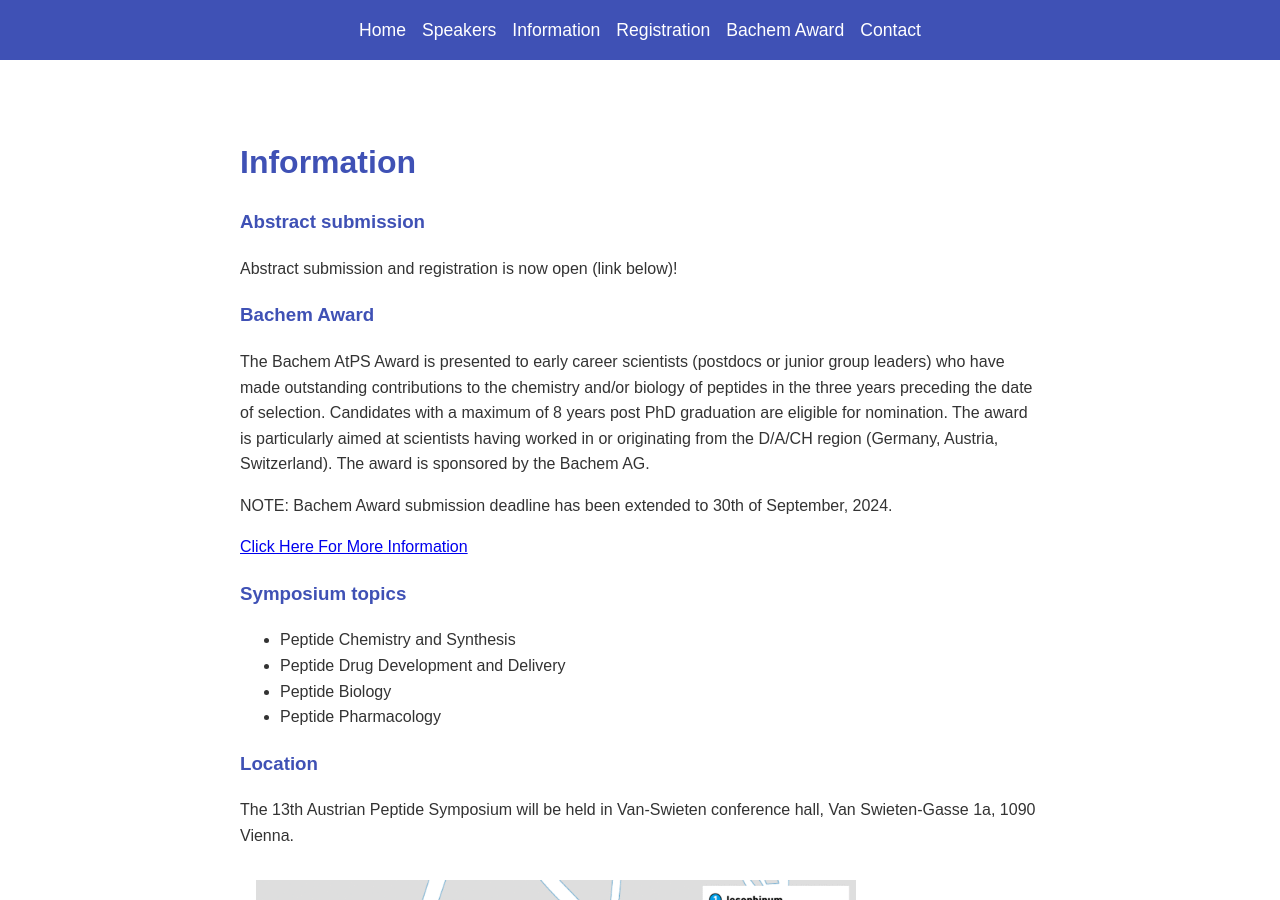
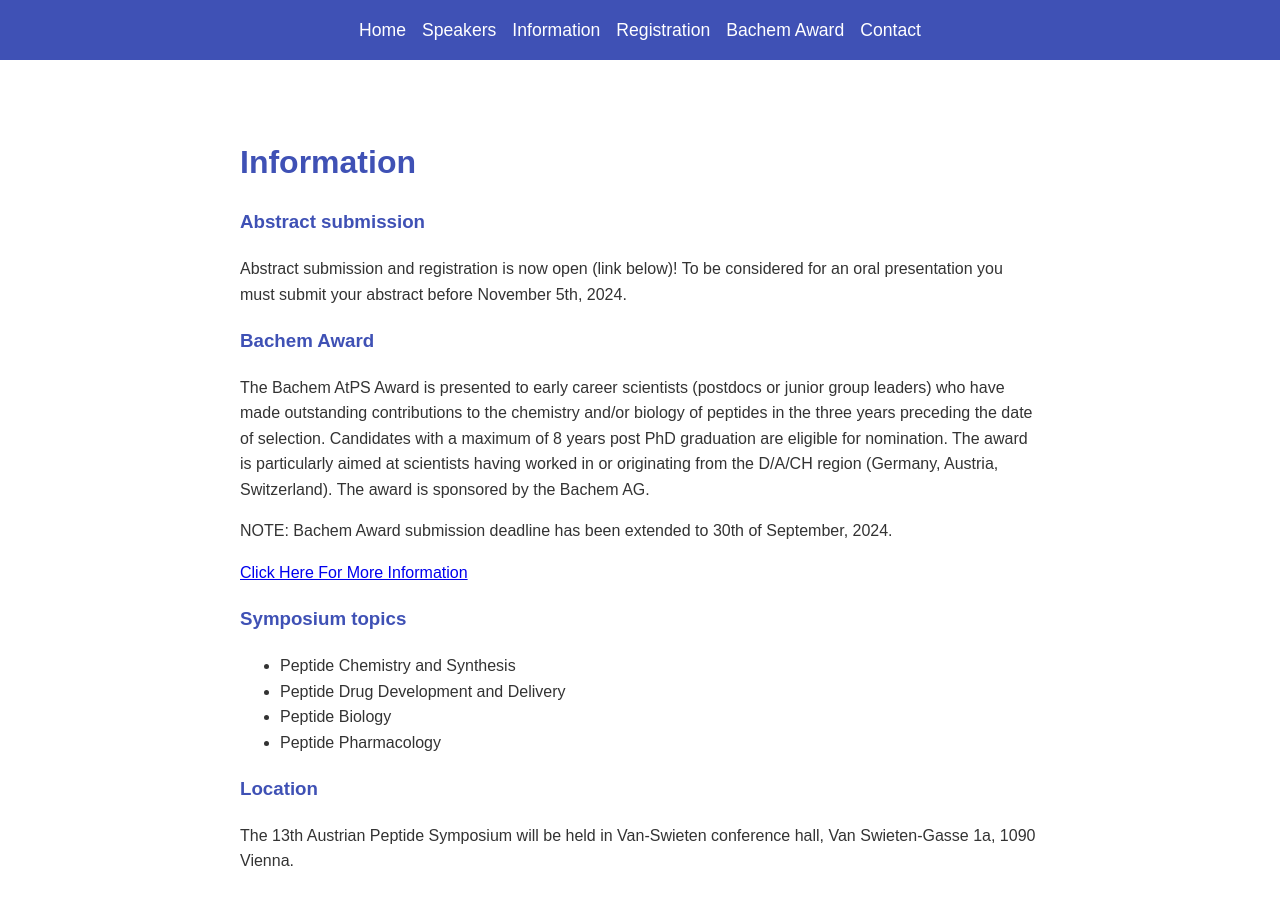
Before and after one commit to austrianpeptide/v2, a Jekyll site: the page built from index.markdown, in a window 1280 px wide and 900 px high, scrolled down 1330 px. Built offline with Jekyll 4.4.1, drawn with Linux system fonts in a browser that asks for light colours.

Commit message:
Update content.yml

```diff
--- a/_data/content.yml
+++ b/_data/content.yml
@@ -68,6 +68,9 @@ page:
     ### Abstract submission
 
     Abstract submission and registration is now open (link below)!
+
+    To be considered for an oral presentation you must submit your abstract before
+    November 5th, 2024.
 
 
     ### Bachem Award
```
